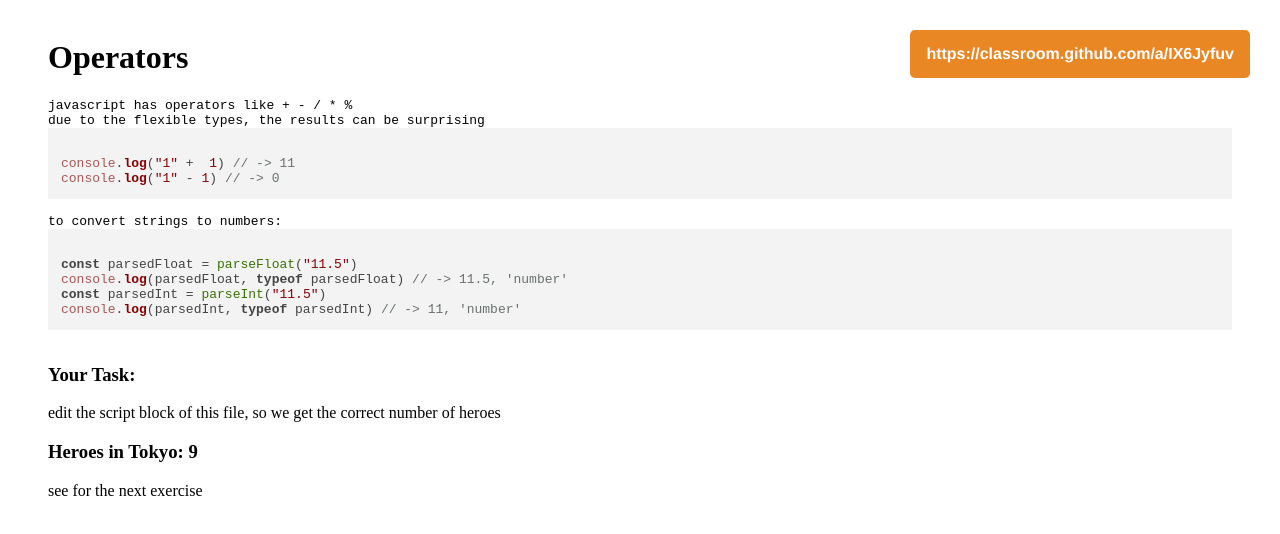
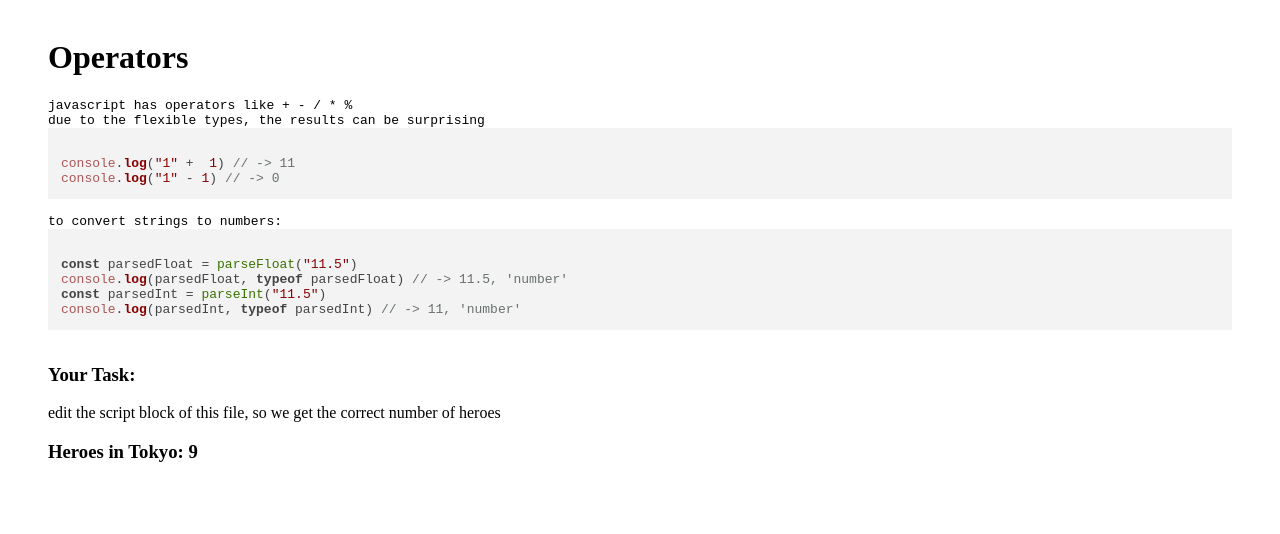
Before and after one commit to ufarooq82/javascript-1-ufarooq82, a plain HTML site: page basics/operators.html in a window 1280 px wide. Drawn offline with nearby package versions, Linux system fonts and the light colour scheme.

Commit message:
edit readme

```diff
--- a/basics/operators.html
+++ b/basics/operators.html
@@ -42,7 +42,7 @@
 <script src="test.js"></script>
 
 <div id="displayOnSuccess" hidden="hidden">
-    see <a href=https://classroom.github.com/a/IX6Jyfuv">https://classroom.github.com/a/IX6Jyfuv</a> for the next exercise
+
 </div>
 
 <!-- fancy code highlighting -->
```
Also changed, not shown: index.html (+2 -2 lines).
